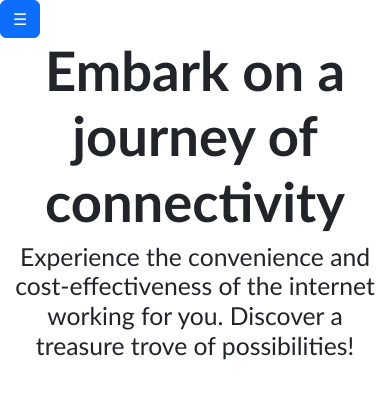
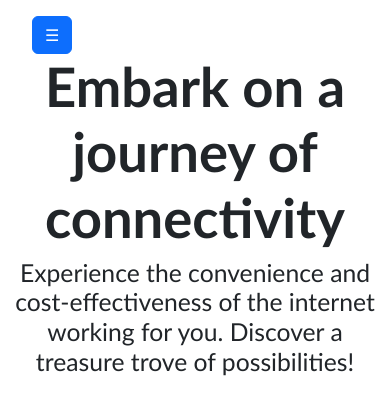
Before and after one commit to Barik99/syncroflow-fe, a React (Vite) app: page / in a window 390 px wide. Shown: the top 414 px of the page. Built offline with nearby package versions, Linux system fonts and the light colour scheme.

Commit message:
moved the hamburger button

```diff
--- a/src/Navigation.tsx
+++ b/src/Navigation.tsx
@@ -129,7 +129,7 @@ function Navigation() {
         <div>
             {isMobile ? (
                 <>
-                    <Button variant="primary" onClick={() => setShow(true)} className="me-2">
+                    <Button variant="primary" onClick={() => setShow(true)} className="me-2" style={{marginTop: '1rem', marginLeft: '2rem'}}>
                         &#9776;
                     </Button>
 
```
